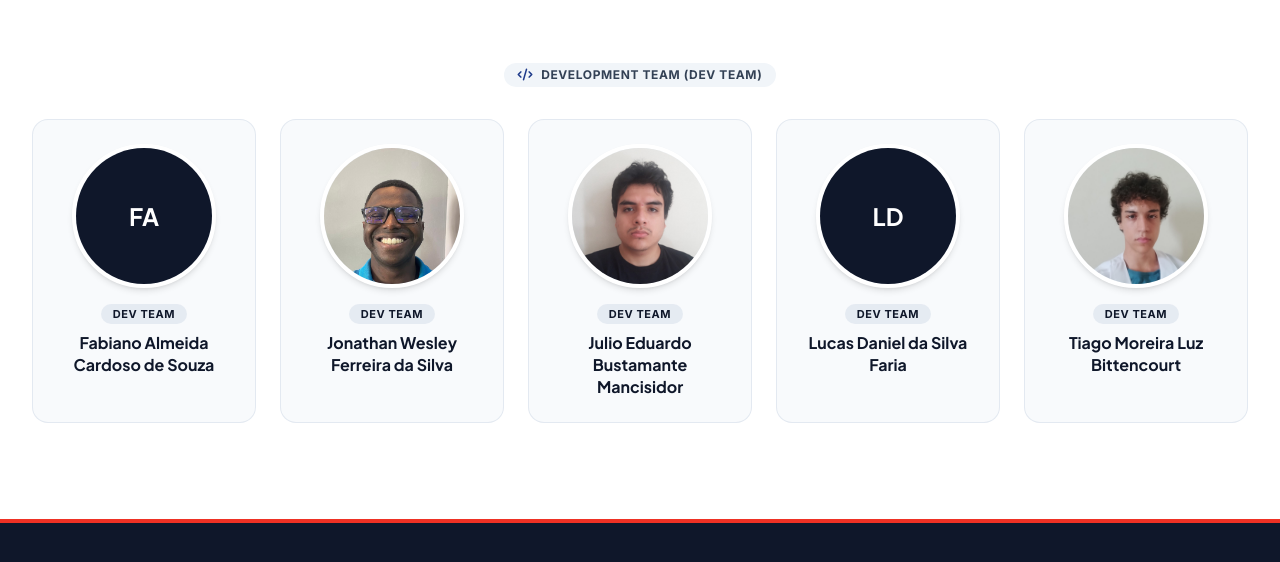
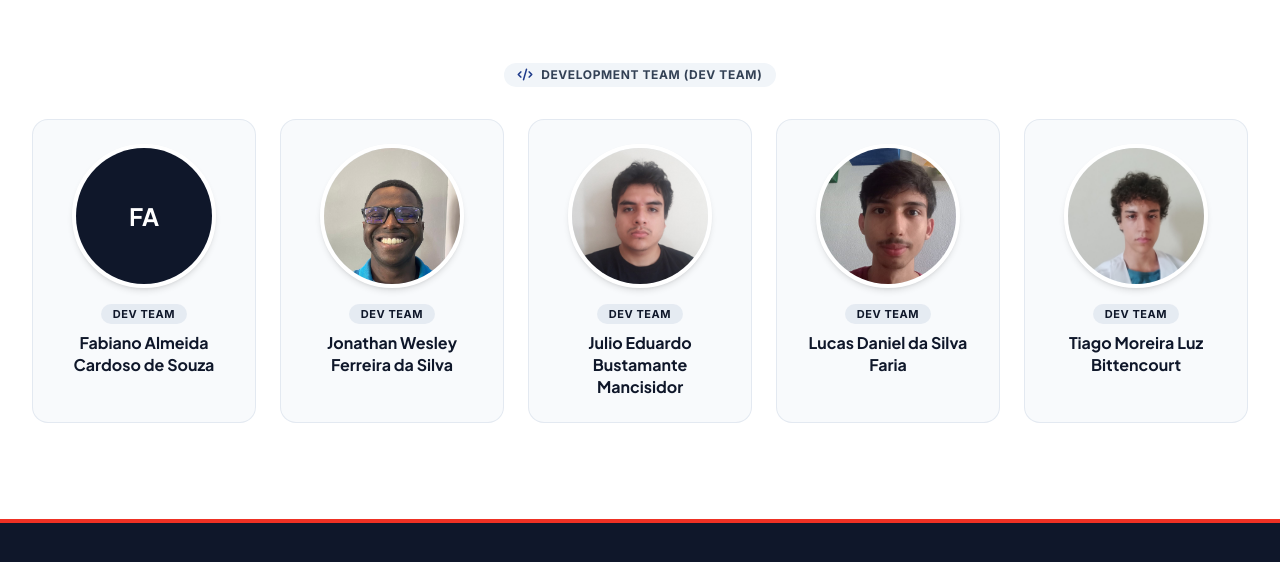
Before and after one commit to API-4-Semestre-SpeedWagon-Logistics/Speedwagonwebsite, a plain HTML site: page index.html in a window 1280 px wide. Shown: the part 7080-7642 px from the top of the page. Drawn offline with nearby package versions, Linux system fonts and the light colour scheme.

Commit message:
Update index.html

```diff
--- a/index.html
+++ b/index.html
@@ -1119,7 +1119,7 @@
                     <!-- 6. Lucas Daniel da Silva Faria — Dev Team -->
                     <div class="bg-[#F8FAFC] rounded-2xl p-6 border border-slate-200/90 shadow-xs hover:shadow-lg hover:border-[#1E3A8A]/40 hover:-translate-y-1 transition-all duration-300 text-center flex flex-col items-center">
                         <div class="w-32 h-32 sm:w-36 sm:h-36 rounded-full overflow-hidden mx-auto border-4 border-white shadow-md bg-slate-100 mb-4 relative">
-                            <img src="faria" alt="Lucas Daniel da Silva Faria — Dev Team" class="w-full h-full object-cover object-[center_18%]" onerror="this.style.display='none'; this.nextElementSibling.style.display='flex';">
+                            <img src="faria.jpeg" alt="Lucas Daniel da Silva Faria — Dev Team" class="w-full h-full object-cover object-[center_18%]" onerror="this.style.display='none'; this.nextElementSibling.style.display='flex';">
                             <div style="display:none;" class="w-full h-full items-center justify-center bg-[#0F172A] text-white font-display font-bold text-2xl">
                                 LD
                             </div>
```
